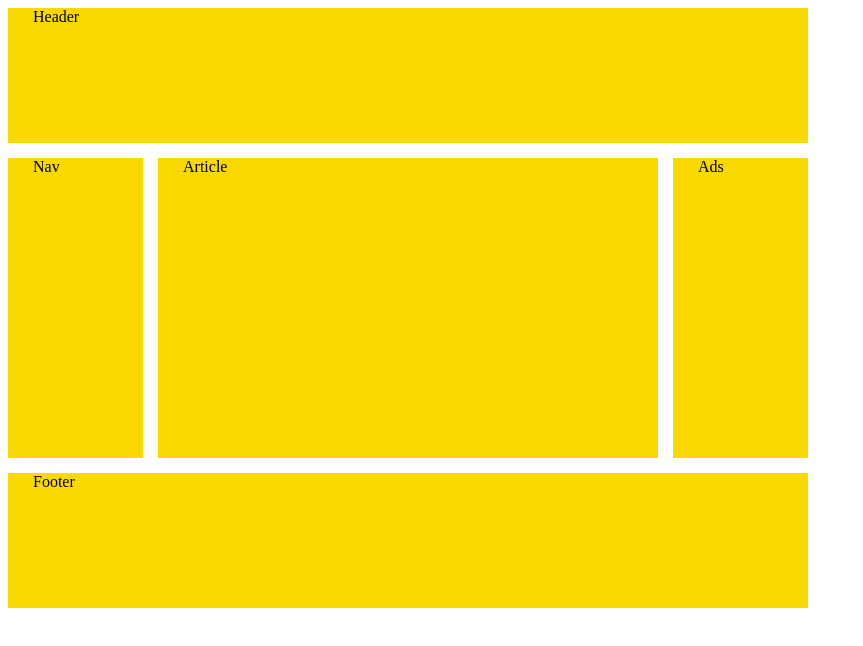
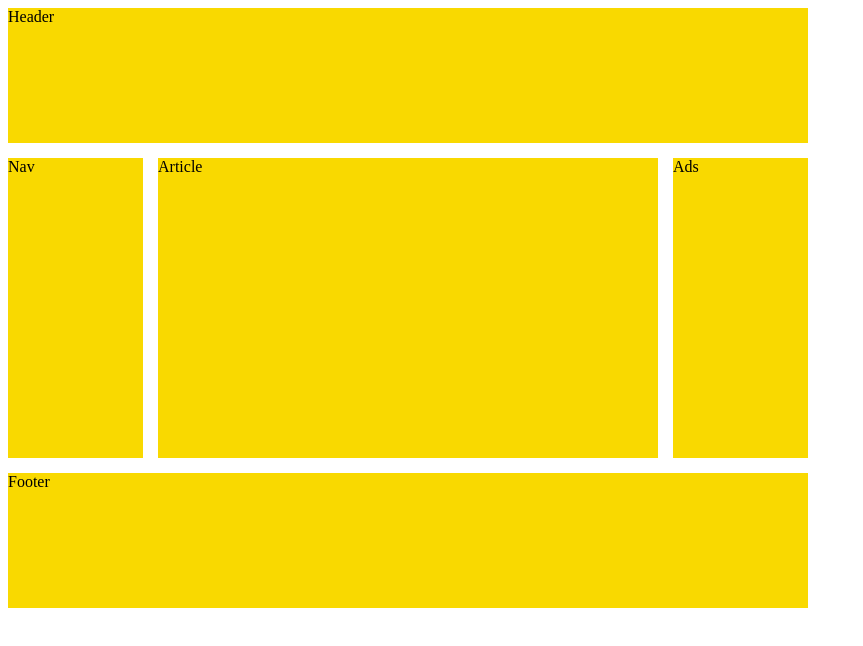
Before and after one commit to XumarN/home-work-1, a plain HTML site: page index.html in a window 1280 px wide. Shown: the whole page, without its empty margins (0-863 px from the left). Drawn offline with Linux system fonts and the light colour scheme.

Commit message:
Update style.css

```diff
--- a/style.css
+++ b/style.css
@@ -58,8 +58,3 @@
 	background: #F9D900;
 	float: left;
 }
-
-
-.margin{
-	margin: 25px 0 0 25px;
-}
```
